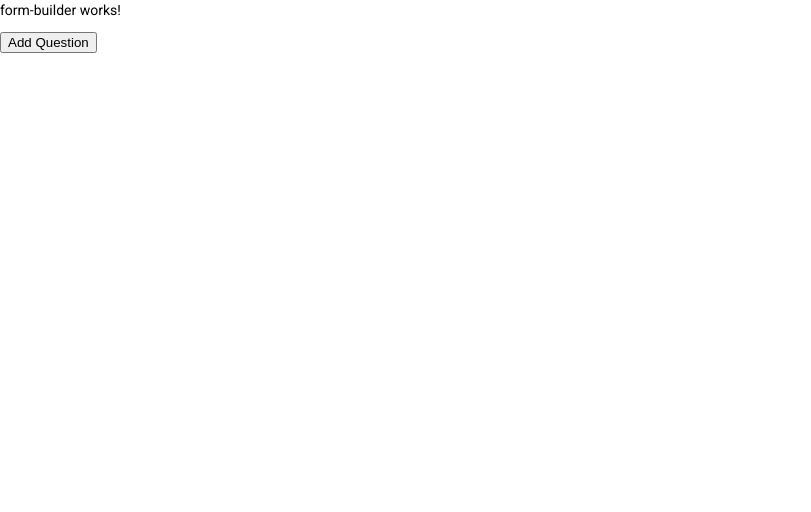
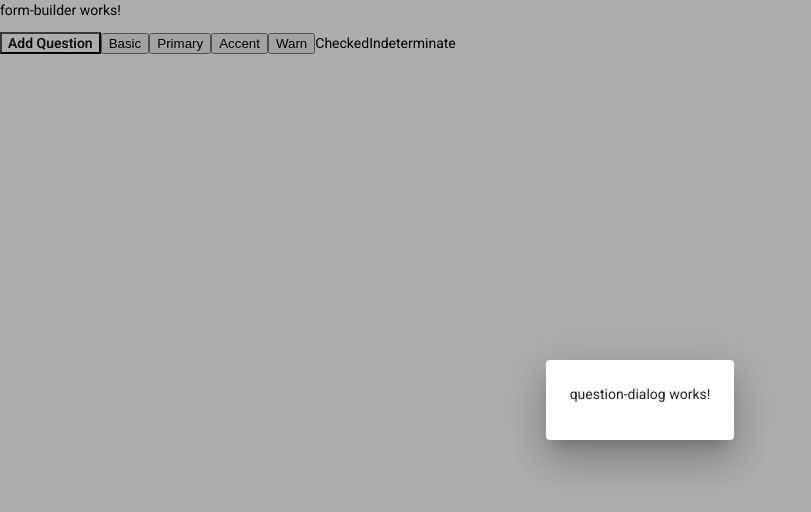
Before and after one commit to khuongnmdev/avnon-assignment, an Angular app: page /form/builder in a window 1280 px wide. Both pictures are taken after a click on the button "Add Question". Shown: the top 512 px of the page, without its empty margins (0-811 px from the left). Built offline with nearby package versions, Linux system fonts and the light colour scheme.

Commit message:
Add dialog module

```diff
--- a/src/app/app.module.ts
+++ b/src/app/app.module.ts
@@ -13,10 +13,10 @@ import { BrowserAnimationsModule } from '@angular/platform-browser/animations';
   ],
   imports: [
     BrowserModule,
+    BrowserAnimationsModule,
     AppRoutingModule,
     ReactiveFormsModule,
     MaterialModuleModule,
-    BrowserAnimationsModule,
   ],
   providers: [],
   bootstrap: [AppComponent]
--- /dev/null
+++ b/src/app/dialog/question-dialog/question-dialog.component.html
@@ -0,0 +1,3 @@
+<p>
+  question-dialog works!
+</p>
--- /dev/null
+++ b/src/app/dialog/question-dialog/question-dialog.component.ts
@@ -0,0 +1,16 @@
+import { Component, OnInit } from '@angular/core';
+
+@Component({
+  selector: 'app-question-dialog',
+  templateUrl: './question-dialog.component.html',
+  styleUrls: ['./question-dialog.component.css']
+})
+export class QuestionDialogComponent implements OnInit {
+
+  constructor(
+  ) { }
+
+  ngOnInit() {
+  }
+
+}
--- a/src/app/form/form-builder/form-builder.component.html
+++ b/src/app/form/form-builder/form-builder.component.html
@@ -1,5 +1,13 @@
 <p>form-builder works!</p>
 
-<button mat-raised-button type="button" (click)="addQuestion()">
+<button class="mat-button"  mat-raised-button type="button" (click)="addQuestion()">
   Add Question
 </button>
+<button mat-button>Basic</button>
+<button mat-button color="primary">Primary</button>
+<button mat-button color="accent">Accent</button>
+<button mat-button color="warn">Warn</button>
+
+
+<mat-checkbox class="example-margin" >Checked</mat-checkbox>
+<mat-checkbox class="example-margin" >Indeterminate</mat-checkbox>
--- a/src/app/form/form-builder/form-builder.component.ts
+++ b/src/app/form/form-builder/form-builder.component.ts
@@ -1,4 +1,6 @@
 import { Component, OnInit } from '@angular/core';
+import { MatDialog } from '@angular/material/dialog';
+import { QuestionDialogComponent } from 'src/app/dialog/question-dialog/question-dialog.component';
 
 @Component({
   selector: 'app-form-builder',
@@ -7,14 +9,21 @@ import { Component, OnInit } from '@angular/core';
 })
 export class FormBuilderComponent implements OnInit {
 
-  constructor() { }
+  constructor(public dialog: MatDialog) { }
 
   ngOnInit() {
   }
 
-  addQuestion() {
+  async addQuestion() {
     console.log('addQuestion work');
 
+    const value = await this.dialog.open(QuestionDialogComponent, {
+      data: {
+        animal: 'panda',
+      },
+    });
+
+    console.log('addQuestion: ', value);
 
   }
 }
--- a/src/theme/material-module/material-module.module.ts
+++ b/src/theme/material-module/material-module.module.ts
@@ -13,7 +13,8 @@ const MATERIAL_MODULE = [
 ]
 @NgModule({
   imports: [
-    CommonModule
+    CommonModule,
+    ...MATERIAL_MODULE,
   ],
   exports: [...MATERIAL_MODULE],
 
```
Also changed, not shown: src/app/dialog/question-dialog/question-dialog.component.css (added), 1 other file (tests, documents, lock files or other folders).
